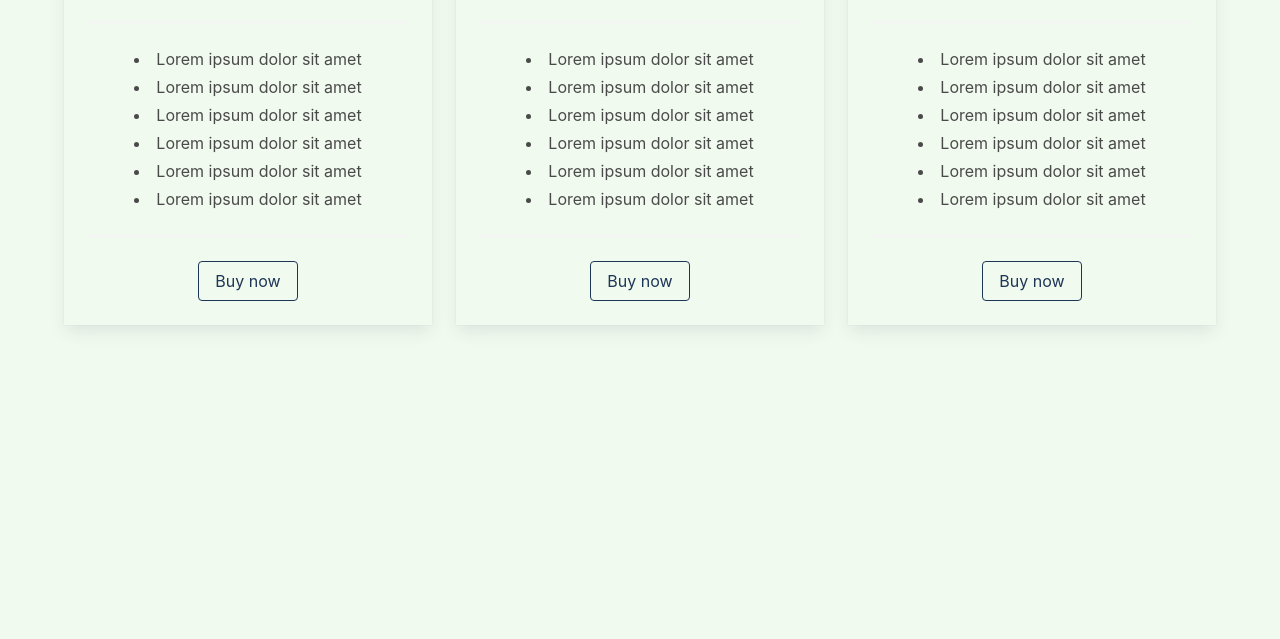
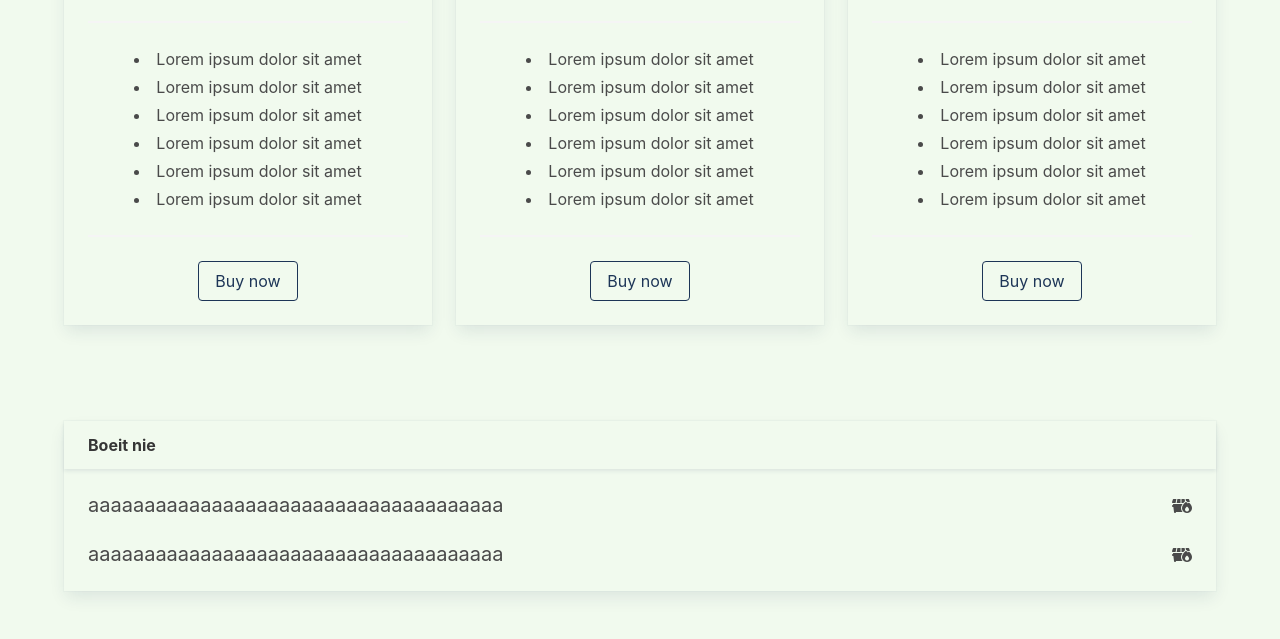
Before and after one commit to wongus/bulma_template, a website: page index.html in a window 1280 px wide. Shown: the part 1187-1826 px from the top of the page. Before the commit the page ends 1560 px from the top, so only its background shows below. Drawn offline with Linux system fonts and the light colour scheme.

Commit message:
remove modules and add little card

```diff
--- a/index.html
+++ b/index.html
@@ -6,6 +6,7 @@
     <meta name="viewport" content="width=device-width, initial-scale=1.0">
     <link rel="stylesheet" href="css/style.css">
     <title>Bulma pog</title>
+    <script src="https://kit.fontawesome.com/5b65a26ca8.js" crossorigin="anonymous"></script>
 </head>
 
 <body>
@@ -14,7 +15,6 @@
             <a class="navbar-item" href="https://bulma.io">
                 <svg id='logoipsum' data-name='logoipsum' xmlns='http://www.w3.org/2000/svg' viewBox='0 0 177.78 100'
                     style="width: 100px">
-                    <title>logoipsum-3</title>
                     <path
                         d='M67.88,57.39a2.65,2.65,0,0,1-1.67-.48,1.56,1.56,0,0,1-.63-1.31V46.33a.26.26,0,0,1,.29-.29h1.68c.19,0,.28.1.28.29v8.55c0,.38.17.57.52.57a1.44,1.44,0,0,0,.44-.05c.2,0,.31.06.32.24l.15,1.25a.26.26,0,0,1-.24.31A3.77,3.77,0,0,1,67.88,57.39Z'
                         style='fill:#394149' />
@@ -185,6 +185,39 @@
         </div>
     </div>
 
+    <div class="section">
+        <div class="container has-text-centered">
+            <div class="card">
+                <header class="card-header">
+                    <p class="card-header-title ml-2">
+                        Boeit nie
+                    </p>
+                </header>
+                <div class="card-content">
+                    <div class="content">
+                        <div class="level">
+                            <div class="level-item level-left">
+                                <div class="subtitle">aaaaaaaaaaaaaaaaaaaaaaaaaaaaaaaaaaaaa</div>
+                            </div>
+                            <div class="level-item level-right">
+                                <i class="fas fa-dumpster-fire"></i>
+                            </div>
+                        </div>
+
+                        <div class="level">
+                            <div class="level-item level-left">
+                                <div class="subtitle">aaaaaaaaaaaaaaaaaaaaaaaaaaaaaaaaaaaaa</div>
+                            </div>
+                            <div class="level-item level-right">
+                                <i class="fas fa-dumpster-fire"></i>
+                            </div>
+                        </div>
+                    </div>
+                </div>
+            </div>
+        </div>
+    </div>
+
 
     <script src="app.js"></script>
     <script>
```
Also changed, not shown: package.json (+11 -3 lines).
